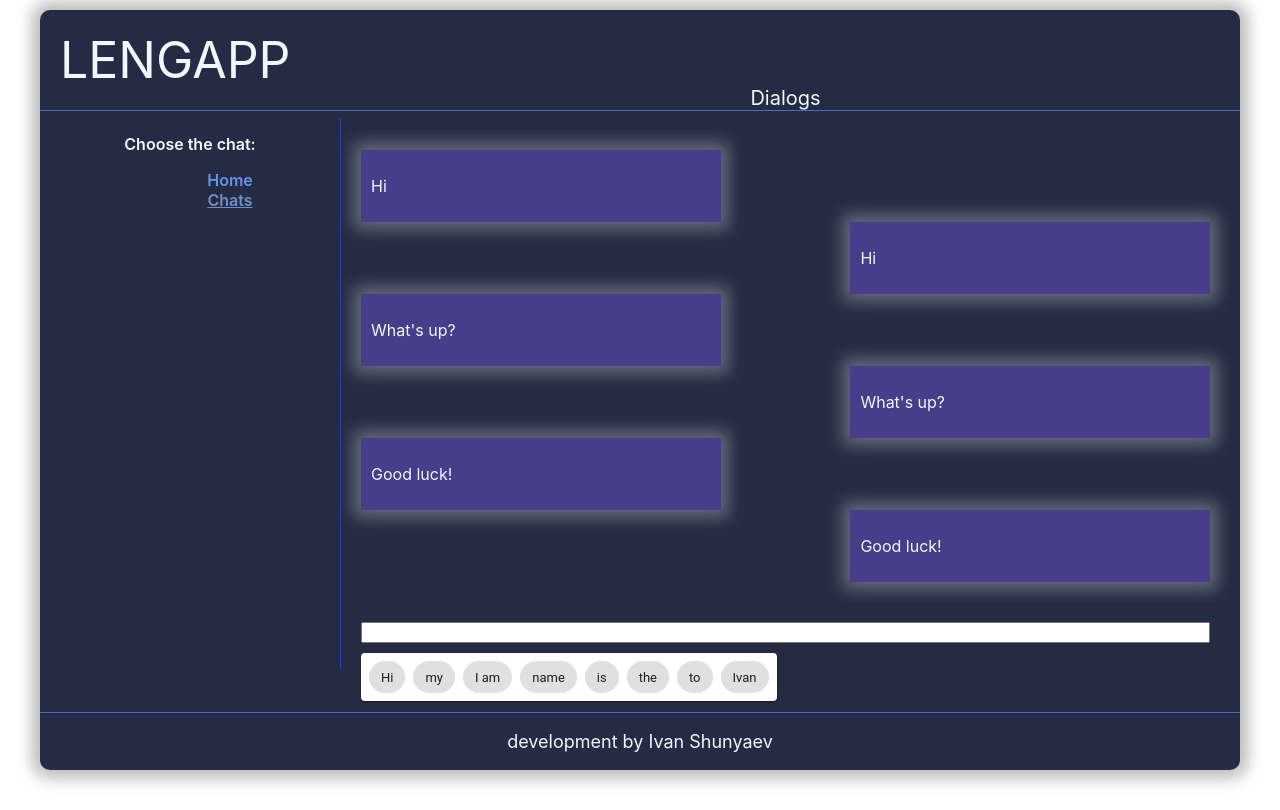
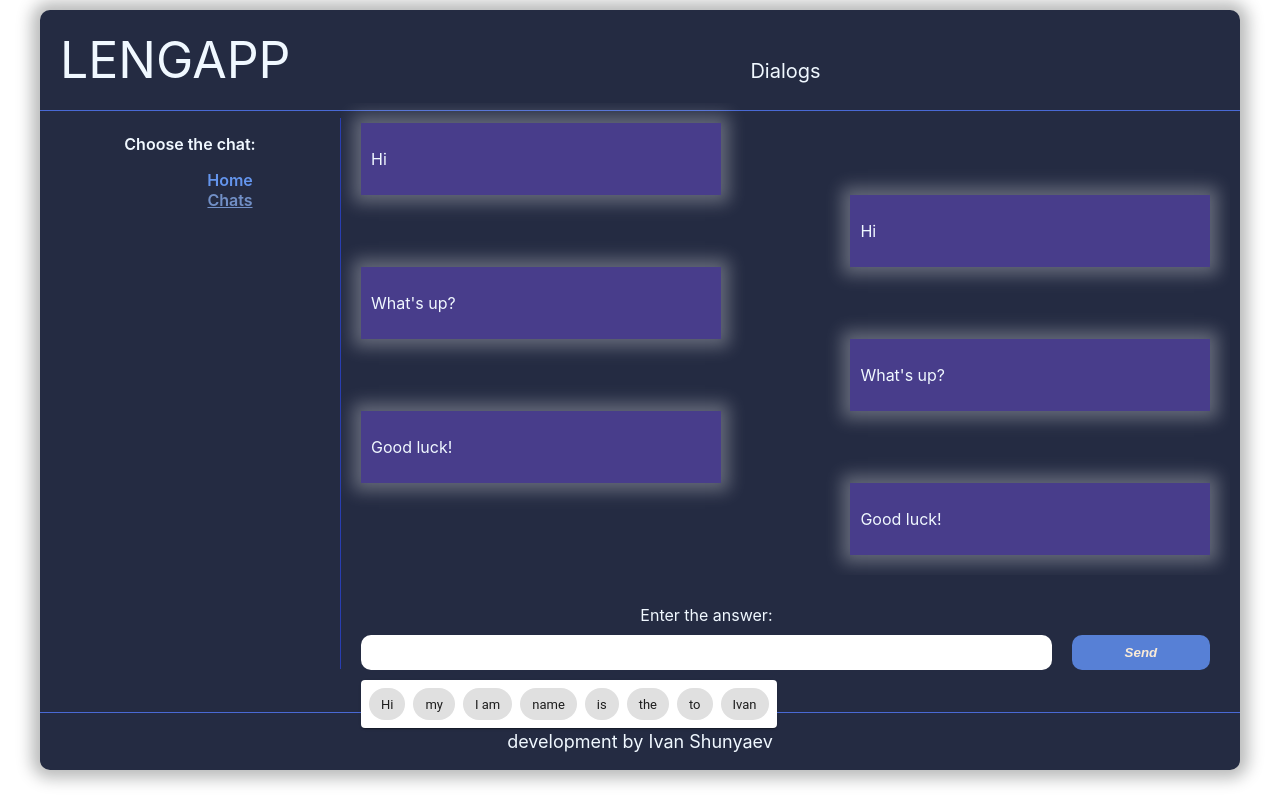
Before and after one commit to SteveGerr/REACT-learn-english, a React (Create React App) app: page /chats in a window 1280 px wide. Built offline with nearby package versions, Linux system fonts and the light colour scheme.

Commit message:
Add send answer =>  state

```diff
--- a/src/App.js
+++ b/src/App.js
@@ -7,7 +7,7 @@ import MainScreen from './components/MainScreen/MainScreen';
 function App(props) {
   return (
     <div className="App">
-      <MainScreen state={props.state} />
+      <MainScreen state={props.state} addAnswer={props.addAnswer} />
     </div>
   );
 }
--- a/src/components/MainScreen/Chat/Chat.jsx
+++ b/src/components/MainScreen/Chat/Chat.jsx
@@ -17,7 +17,7 @@ const Chat = (props) => {
                     <ChatBase />
                 </div>
 
-            <ChatInput state={props.state} />
+            <ChatInput state={props.state} addAnswer={props.addAnswer} />
             </div>
         </div>
     )
--- a/src/components/MainScreen/Chat/ChatInput/ChatChip/ChatChip.jsx
+++ b/src/components/MainScreen/Chat/ChatInput/ChatChip/ChatChip.jsx
@@ -21,8 +21,12 @@ const useStyles = makeStyles((theme) => ({
 
 export default function ChipsArray(props) {
   const { chips } = props.state.dialogs;
-  console.log(chips);
   const classes = useStyles();
+
+  // Send message
+  const onSendMsg = (value) => {
+    console.log(value);
+  }
 
   return (
     <Paper component="ul" className={classes.root}>
@@ -36,6 +40,7 @@ export default function ChipsArray(props) {
         return (
           <li key={data.key}>
             <Chip
+              onClick={onSendMsg}
               icon={icon}
               label={data.label}
               className={classes.chip}
--- a/src/components/MainScreen/Chat/ChatInput/ChatInput.jsx
+++ b/src/components/MainScreen/Chat/ChatInput/ChatInput.jsx
@@ -1,12 +1,34 @@
+import React from 'react'
 // import { Chip } from '@material-ui/core'
 import ChipsArray from './ChatChip/ChatChip'
 import ciStyle from './ChatInput.module.scss'
 
 const ChatInput = (props) => {
+
+    // Find input
+    let inputAnswer = React.createRef();
+
+
+    let addAnswer = () => {
+        let value = inputAnswer.current.value
+        if (value === '') return
+        props.addAnswer(value)
+        value = ' '
+    }
+
     return (
         <div className={ciStyle.wrapper}>
-            <label htmlFor="enterText"></label>
-            <input id='enterText' type="text"/>
+            <div className={ciStyle.inputBlock}>
+                {/* Input */}
+                <div className={ciStyle.inputWrapper}>
+                    <label htmlFor="enterText">Enter the answer:</label>
+                    <input ref={inputAnswer} id='enterText' type="text"/>
+                </div>
+                {/* Send button */}
+                <div className={ciStyle.sendBtnWrapper}>
+                    <button onClick={addAnswer} className={ciStyle.sendBtn}>Send</button>
+                </div>
+            </div>
             <div className={ciStyle.select}>
                 <ChipsArray state={props.state} />
             </div>
--- a/src/components/MainScreen/Chat/ChatInput/ChatInput.module.scss
+++ b/src/components/MainScreen/Chat/ChatInput/ChatInput.module.scss
@@ -4,8 +4,19 @@
     flex-direction: column;
     margin: 20px;
 
+    label {
+        margin: 10px;
+    }
+
     input {
+        min-height: 33px;
         margin: 0 0 10px 0;
+        font-size: 16px;
+        font-family: Verdana, Geneva, Tahoma, sans-serif;
+        border-radius: 10px;
+        border: none;
+        appearance: none;
+        outline: none;
     }
 
     .select {
@@ -13,4 +24,37 @@
         justify-content: flex-start;
         align-items: flex-start;
     }
+    .inputBlock {
+        display: flex;
+    }
+    .inputWrapper {
+        display: flex;
+        flex-direction: column;
+        width: 100%;
+        margin: 0 20px 0 0;
+    }
+    .sendBtnWrapper {
+        display: flex;
+        justify-content: center;
+        align-items: flex-end;
+        width: 20%;
+    }
+    .sendBtn {
+        width: 100%;
+        max-width: 200px;
+        min-height: 35px;
+        margin: 0 0 10px 0;
+        background: #5780d6;
+        border: none;
+        border-radius: 10px;
+        font-style: italic;
+        font-weight: 600;
+        color: antiquewhite;
+        cursor: pointer;
+
+        &:active {
+            transform: scale(.9);
+        }
+    }
+
 }
--- a/src/components/MainScreen/MainScreen.jsx
+++ b/src/components/MainScreen/MainScreen.jsx
@@ -23,7 +23,10 @@ const MainScreen = (props) => {
                     <div className={msStyles.MainScreen__showContent}>
                         <Route path="/welcome" component={WelcomeScreen} />
                         {/* <Route path="/chats" component={Chat}/> */}
-                        <Route path="/chats" render={() => <Chat state={props.state} />}/>
+                        <Route path="/chats" render={() =>
+                            <Chat state={props.state}
+                                  addAnswer={props.addAnswer}
+                            />}/>
 
                     </div>
 
--- a/src/index.js
+++ b/src/index.js
@@ -3,12 +3,14 @@ import ReactDOM from 'react-dom';
 import './index.css';
 import App from './App';
 import reportWebVitals from './reportWebVitals';
-import state from './store/state'
+
+import state from './store/state';
+import { addAnswer } from './store/state'
 
 
 ReactDOM.render(
   <React.StrictMode>
-    <App state={state} />
+    <App state={state} addAnswer={addAnswer} />
   </React.StrictMode>,
   document.getElementById('root')
 );
--- /dev/null
+++ b/src/react-app-env.d.ts
@@ -0,0 +1 @@
+/// <reference types="react-scripts" />
--- a/src/store/state.js
+++ b/src/store/state.ts
@@ -10,9 +10,15 @@ const state = {
             { key: 5, label: 'the' },
             { key: 6, label: 'to' },
             { key: 7, label: 'Ivan' },
-        ]
-    }
+        ],
+    },
+    answers: Array<string>(),
+    question: Array<string>()
+
 
 }
 
+export let addAnswer = (messageTxt: string) => {
+    state.answers.push(messageTxt)
+}
 export default state;
```
Also changed, not shown: tsconfig.json (added, +26 -0 lines).
